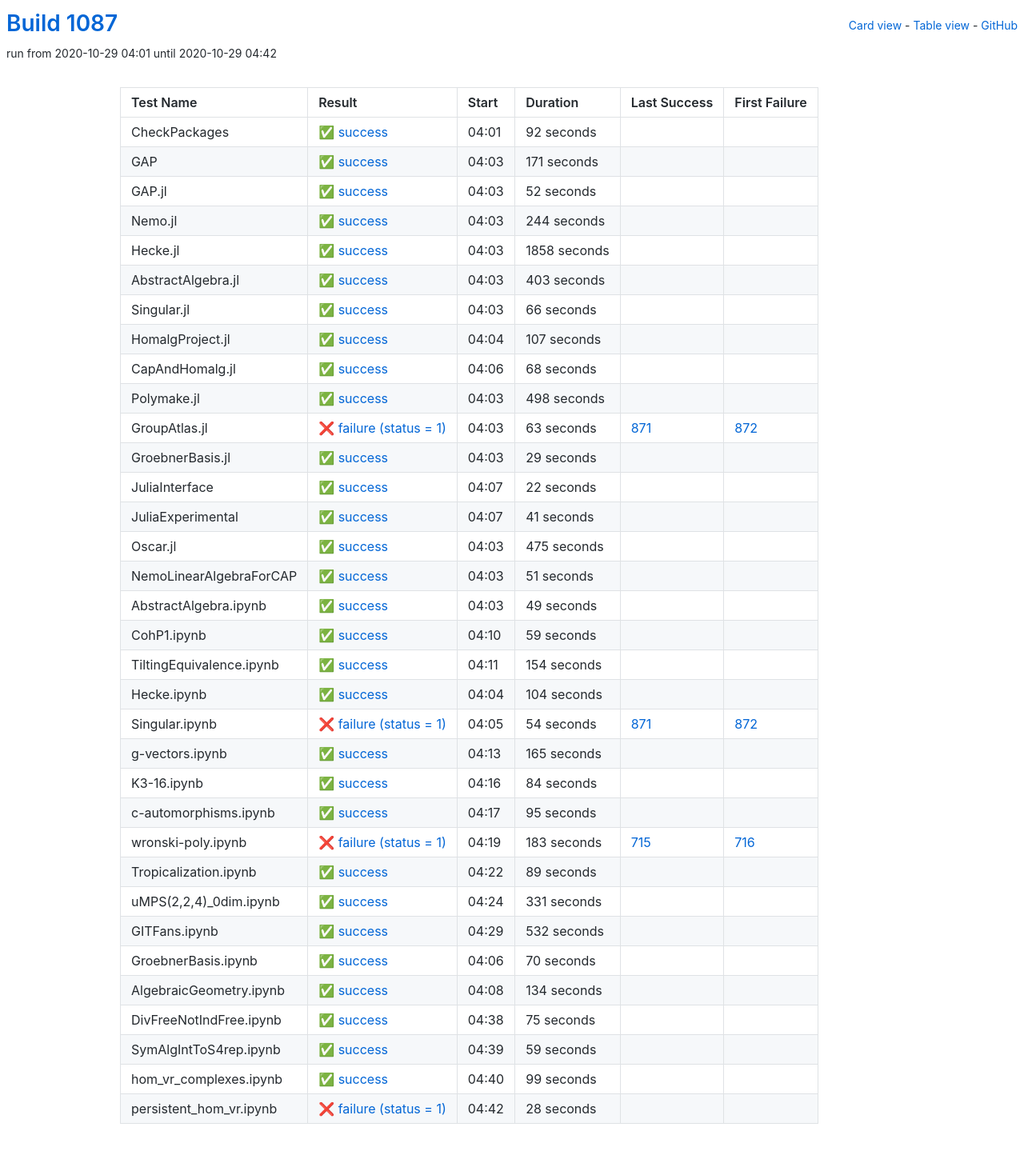
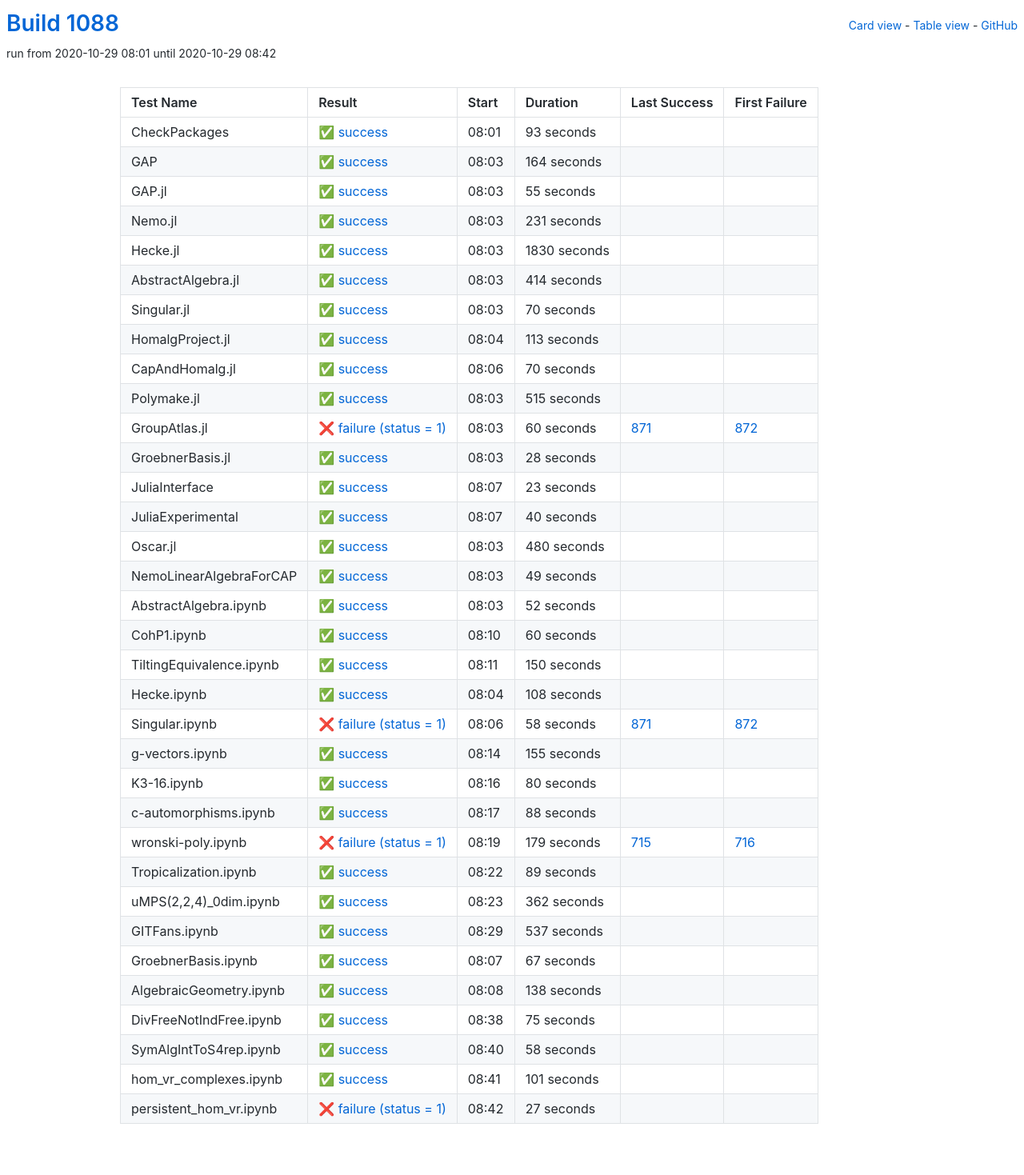
Before and after one commit to oscar-system/oscar-ci-status-stable, a Jekyll site: the page built from table.html, in a window 1280 px wide. Shown: the whole page at 80% size. Built offline with Jekyll 4.4.1, drawn with Linux system fonts in a browser that asks for light colours.

Commit message:
Build #1088

```diff
--- a/_data/ci.yml
+++ b/_data/ci.yml
@@ -1,6 +1,6 @@
 ---
-build: 1087
-build_url: https://oscarci.mathematik.uni-kl.de/job/oscar-stable/1087/
+build: 1088
+build_url: https://oscarci.mathematik.uni-kl.de/job/oscar-stable/1088/
 job: oscar-stable
 organization: oscar-system
 repo: oscar-ci-status-stable
@@ -8,32 +8,200 @@ repourl: https://github.com/oscar-system/oscar-ci-status-stable
 tests:
 - name: CheckPackages
   id: checkpackages
-  log: https://oscarci.mathematik.uni-kl.de/job/oscar-stable/1087/artifact/logs/build-1087/CheckPackages.log
-  start: 2020-10-29 04:01
+  log: https://oscarci.mathematik.uni-kl.de/job/oscar-stable/1088/artifact/logs/build-1088/CheckPackages.log
+  start: 2020-10-29 08:01
   success: true
   exitcode: 0
   status: success
-  duration: 92
+  duration: 93
   last_success: false
   last_success_url:
   first_failure: false
   first_failure_url:
 - name: GAP
   id: gap
-  log: https://oscarci.mathematik.uni-kl.de/job/oscar-stable/1087/artifact/logs/build-1087/GAP.log
-  start: 2020-10-29 04:03
+  log: https://oscarci.mathematik.uni-kl.de/job/oscar-stable/1088/artifact/logs/build-1088/GAP.log
+  start: 2020-10-29 08:03
   success: true
   exitcode: 0
   status: success
-  duration: 171
+  duration: 164
   last_success: false
   last_success_url:
   first_failure: false
   first_failure_url:
 - name: GAP.jl
   id: gap-jl
-  log: https://oscarci.mathematik.uni-kl.de/job/oscar-stable/1087/artifact/logs/build-1087/GAP.jl.log
-  start: 2020-10-29 04:03
+  log: https://oscarci.mathematik.uni-kl.de/job/oscar-stable/1088/artifact/logs/build-1088/GAP.jl.log
+  start: 2020-10-29 08:03
+  success: true
+  exitcode: 0
+  status: success
+  duration: 55
+  last_success: false
+  last_success_url:
+  first_failure: false
+  first_failure_url:
+- name: Nemo.jl
+  id: nemo-jl
+  log: https://oscarci.mathematik.uni-kl.de/job/oscar-stable/1088/artifact/logs/build-1088/Nemo.jl.log
+  start: 2020-10-29 08:03
+  success: true
+  exitcode: 0
+  status: success
+  duration: 231
+  last_success: false
+  last_success_url:
+  first_failure: false
+  first_failure_url:
+- name: Hecke.jl
+  id: hecke-jl
+  log: https://oscarci.mathematik.uni-kl.de/job/oscar-stable/1088/artifact/logs/build-1088/Hecke.jl.log
+  start: 2020-10-29 08:03
+  success: true
+  exitcode: 0
+  status: success
+  duration: 1830
+  last_success: false
+  last_success_url:
+  first_failure: false
+  first_failure_url:
+- name: AbstractAlgebra.jl
+  id: abstractalgebra-jl
+  log: https://oscarci.mathematik.uni-kl.de/job/oscar-stable/1088/artifact/logs/build-1088/AbstractAlgebra.jl.log
+  start: 2020-10-29 08:03
+  success: true
+  exitcode: 0
+  status: success
+  duration: 414
+  last_success: false
+  last_success_url:
+  first_failure: false
+  first_failure_url:
+- name: Singular.jl
+  id: singular-jl
+  log: https://oscarci.mathematik.uni-kl.de/job/oscar-stable/1088/artifact/logs/build-1088/Singular.jl.log
+  start: 2020-10-29 08:03
+  success: true
+  exitcode: 0
+  status: success
+  duration: 70
+  last_success: false
+  last_success_url:
+  first_failure: false
+  first_failure_url:
+- name: HomalgProject.jl
+  id: homalgproject-jl
+  log: https://oscarci.mathematik.uni-kl.de/job/oscar-stable/1088/artifact/logs/build-1088/HomalgProject.jl.log
+  start: 2020-10-29 08:04
+  success: true
+  exitcode: 0
+  status: success
+  duration: 113
+  last_success: false
+  last_success_url:
+  first_failure: false
+  first_failure_url:
+- name: CapAndHomalg.jl
+  id: capandhomalg-jl
+  log: https://oscarci.mathematik.uni-kl.de/job/oscar-stable/1088/artifact/logs/build-1088/CapAndHomalg.jl.log
+  start: 2020-10-29 08:06
+  success: true
+  exitcode: 0
+  status: success
+  duration: 70
+  last_success: false
+  last_success_url:
+  first_failure: false
+  first_failure_url:
+- name: Polymake.jl
+  id: polymake-jl
+  log: https://oscarci.mathematik.uni-kl.de/job/oscar-stable/1088/artifact/logs/build-1088/Polymake.jl.log
+  start: 2020-10-29 08:03
+  success: true
+  exitcode: 0
+  status: success
+  duration: 515
+  last_success: false
+  last_success_url:
+  first_failure: false
+  first_failure_url:
+- name: GroupAtlas.jl
+  id: groupatlas-jl
+  log: https://oscarci.mathematik.uni-kl.de/job/oscar-stable/1088/artifact/logs/build-1088/GroupAtlas.jl.log
+  start: 2020-10-29 08:03
+  success: false
+  exitcode: 1
+  status: failure
+  duration: 60
+  last_success: 871
+  last_success_url: https://oscarci.mathematik.uni-kl.de/job/oscar-stable/871/
+  first_failure: 872
+  first_failure_url: https://oscarci.mathematik.uni-kl.de/job/oscar-stable/872/
+- name: GroebnerBasis.jl
+  id: groebnerbasis-jl
+  log: https://oscarci.mathematik.uni-kl.de/job/oscar-stable/1088/artifact/logs/build-1088/GroebnerBasis.jl.log
+  start: 2020-10-29 08:03
+  success: true
+  exitcode: 0
+  status: success
+  duration: 28
+  last_success: false
+  last_success_url:
+  first_failure: false
+  first_failure_url:
+- name: JuliaInterface
+  id: juliainterface
+  log: https://oscarci.mathematik.uni-kl.de/job/oscar-stable/1088/artifact/logs/build-1088/JuliaInterface.log
+  start: 2020-10-29 08:07
+  success: true
+  exitcode: 0
+  status: success
+  duration: 23
+  last_success: false
+  last_success_url:
+  first_failure: false
+  first_failure_url:
+- name: JuliaExperimental
+  id: juliaexperimental
+  log: https://oscarci.mathematik.uni-kl.de/job/oscar-stable/1088/artifact/logs/build-1088/JuliaExperimental.log
+  start: 2020-10-29 08:07
+  success: true
+  exitcode: 0
+  status: success
+  duration: 40
+  last_success: false
+  last_success_url:
+  first_failure: false
+  first_failure_url:
+- name: Oscar.jl
+  id: oscar-jl
+  log: https://oscarci.mathematik.uni-kl.de/job/oscar-stable/1088/artifact/logs/build-1088/Oscar.jl.log
+  start: 2020-10-29 08:03
+  success: true
+  exitcode: 0
+  status: success
+  duration: 480
+  last_success: false
+  last_success_url:
+  first_failure: false
+  first_failure_url:
+- name: NemoLinearAlgebraForCAP
+  id: nemolinearalgebraforcap
+  log: https://oscarci.mathematik.uni-kl.de/job/oscar-stable/1088/artifact/logs/build-1088/NemoLinearAlgebraForCAP.log
+  start: 2020-10-29 08:03
+  success: true
+  exitcode: 0
+  status: success
+  duration: 49
+  last_success: false
+  last_success_url:
+  first_failure: false
+  first_failure_url:
+- name: AbstractAlgebra.ipynb
+  id: abstractalgebra-ipynb
+  log: https://oscarci.mathematik.uni-kl.de/job/oscar-stable/1088/artifact/logs/build-1088/AbstractAlgebra.ipynb.log
+  start: 2020-10-29 08:03
   success: true
   exitcode: 0
   status: success
@@ -42,274 +210,106 @@ tests:
   last_success_url:
   first_failure: false
   first_failure_url:
-- name: Nemo.jl
-  id: nemo-jl
-  log: https://oscarci.mathematik.uni-kl.de/job/oscar-stable/1087/artifact/logs/build-1087/Nemo.jl.log
-  start: 2020-10-29 04:03
+- name: CohP1.ipynb
+  id: cohp1-ipynb
+  log: https://oscarci.mathematik.uni-kl.de/job/oscar-stable/1088/artifact/logs/build-1088/CohP1.ipynb.log
+  start: 2020-10-29 08:10
   success: true
   exitcode: 0
   status: success
-  duration: 244
-  last_success: false
-  last_success_url:
-  first_failure: false
-  first_failure_url:
-- name: Hecke.jl
-  id: hecke-jl
-  log: https://oscarci.mathematik.uni-kl.de/job/oscar-stable/1087/artifact/logs/build-1087/Hecke.jl.log
-  start: 2020-10-29 04:03
-  success: true
-  exitcode: 0
-  status: success
-  duration: 1858
-  last_success: false
-  last_success_url:
-  first_failure: false
-  first_failure_url:
-- name: AbstractAlgebra.jl
-  id: abstractalgebra-jl
-  log: https://oscarci.mathematik.uni-kl.de/job/oscar-stable/1087/artifact/logs/build-1087/AbstractAlgebra.jl.log
-  start: 2020-10-29 04:03
-  success: true
-  exitcode: 0
-  status: success
-  duration: 403
-  last_success: false
-  last_success_url:
-  first_failure: false
-  first_failure_url:
-- name: Singular.jl
-  id: singular-jl
-  log: https://oscarci.mathematik.uni-kl.de/job/oscar-stable/1087/artifact/logs/build-1087/Singular.jl.log
-  start: 2020-10-29 04:03
-  success: true
-  exitcode: 0
-  status: success
-  duration: 66
-  last_success: false
-  last_success_url:
-  first_failure: false
-  first_failure_url:
-- name: HomalgProject.jl
-  id: homalgproject-jl
-  log: https://oscarci.mathematik.uni-kl.de/job/oscar-stable/1087/artifact/logs/build-1087/HomalgProject.jl.log
-  start: 2020-10-29 04:04
-  success: true
-  exitcode: 0
-  status: success
-  duration: 107
-  last_success: false
-  last_success_url:
-  first_failure: false
-  first_failure_url:
-- name: CapAndHomalg.jl
-  id: capandhomalg-jl
-  log: https://oscarci.mathematik.uni-kl.de/job/oscar-stable/1087/artifact/logs/build-1087/CapAndHomalg.jl.log
-  start: 2020-10-29 04:06
-  success: true
-  exitcode: 0
-  status: success
-  duration: 68
-  last_success: false
-  last_success_url:
-  first_failure: false
-  first_failure_url:
-- name: Polymake.jl
-  id: polymake-jl
-  log: https://oscarci.mathematik.uni-kl.de/job/oscar-stable/1087/artifact/logs/build-1087/Polymake.jl.log
-  start: 2020-10-29 04:03
-  success: true
-  exitcode: 0
-  status: success
-  duration: 498
-  last_success: false
-  last_success_url:
-  first_failure: false
-  first_failure_url:
-- name: GroupAtlas.jl
-  id: groupatlas-jl
-  log: https://oscarci.mathematik.uni-kl.de/job/oscar-stable/1087/artifact/logs/build-1087/GroupAtlas.jl.log
-  start: 2020-10-29 04:03
-  success: false
-  exitcode: 1
-  status: failure
-  duration: 63
-  last_success: 871
-  last_success_url: https://oscarci.mathematik.uni-kl.de/job/oscar-stable/871/
-  first_failure: 872
-  first_failure_url: https://oscarci.mathematik.uni-kl.de/job/oscar-stable/872/
-- name: GroebnerBasis.jl
-  id: groebnerbasis-jl
-  log: https://oscarci.mathematik.uni-kl.de/job/oscar-stable/1087/artifact/logs/build-1087/GroebnerBasis.jl.log
-  start: 2020-10-29 04:03
-  success: true
-  exitcode: 0
-  status: success
-  duration: 29
-  last_success: false
-  last_success_url:
-  first_failure: false
-  first_failure_url:
-- name: JuliaInterface
-  id: juliainterface
-  log: https://oscarci.mathematik.uni-kl.de/job/oscar-stable/1087/artifact/logs/build-1087/JuliaInterface.log
-  start: 2020-10-29 04:07
-  success: true
-  exitcode: 0
-  status: success
-  duration: 22
-  last_success: false
-  last_success_url:
-  first_failure: false
-  first_failure_url:
-- name: JuliaExperimental
-  id: juliaexperimental
-  log: https://oscarci.mathematik.uni-kl.de/job/oscar-stable/1087/artifact/logs/build-1087/JuliaExperimental.log
-  start: 2020-10-29 04:07
-  success: true
-  exitcode: 0
-  status: success
-  duration: 41
-  last_success: false
-  last_success_url:
-  first_failure: false
-  first_failure_url:
-- name: Oscar.jl
-  id: oscar-jl
-  log: https://oscarci.mathematik.uni-kl.de/job/oscar-stable/1087/artifact/logs/build-1087/Oscar.jl.log
-  start: 2020-10-29 04:03
-  success: true
-  exitcode: 0
-  status: success
-  duration: 475
-  last_success: false
-  last_success_url:
-  first_failure: false
-  first_failure_url:
-- name: NemoLinearAlgebraForCAP
-  id: nemolinearalgebraforcap
-  log: https://oscarci.mathematik.uni-kl.de/job/oscar-stable/1087/artifact/logs/build-1087/NemoLinearAlgebraForCAP.log
-  start: 2020-10-29 04:03
-  success: true
-  exitcode: 0
-  status: success
-  duration: 51
-  last_success: false
-  last_success_url:
-  first_failure: false
-  first_failure_url:
-- name: AbstractAlgebra.ipynb
-  id: abstractalgebra-ipynb
-  log: https://oscarci.mathematik.uni-kl.de/job/oscar-stable/1087/artifact/logs/build-1087/AbstractAlgebra.ipynb.log
-  start: 2020-10-29 04:03
-  success: true
-  exitcode: 0
-  status: success
-  duration: 49
-  last_success: false
-  last_success_url:
-  first_failure: false
-  first_failure_url:
-- name: CohP1.ipynb
-  id: cohp1-ipynb
-  log: https://oscarci.mathematik.uni-kl.de/job/oscar-stable/1087/artifact/logs/build-1087/CohP1.ipynb.log
-  start: 2020-10-29 04:10
-  success: true
-  exitcode: 0
-  status: success
-  duration: 59
+  duration: 60
   last_success: false
   last_success_url:
   first_failure: false
   first_failure_url:
 - name: TiltingEquivalence.ipynb
   id: tiltingequivalence-ipynb
-  log: https://oscarci.mathematik.uni-kl.de/job/oscar-stable/1087/artifact/logs/build-1087/TiltingEquivalence.ipynb.log
-  start: 2020-10-29 04:11
+  log: https://oscarci.mathematik.uni-kl.de/job/oscar-stable/1088/artifact/logs/build-1088/TiltingEquivalence.ipynb.log
+  start: 2020-10-29 08:11
   success: true
   exitcode: 0
   status: success
-  duration: 154
+  duration: 150
   last_success: false
   last_success_url:
   first_failure: false
   first_failure_url:
 - name: Hecke.ipynb
   id: hecke-ipynb
-  log: https://oscarci.mathematik.uni-kl.de/job/oscar-stable/1087/artifact/logs/build-1087/Hecke.ipynb.log
-  start: 2020-10-29 04:04
+  log: https://oscarci.mathematik.uni-kl.de/job/oscar-stable/1088/artifact/logs/build-1088/Hecke.ipynb.log
+  start: 2020-10-29 08:04
   success: true
   exitcode: 0
   status: success
-  duration: 104
+  duration: 108
   last_success: false
   last_success_url:
   first_failure: false
   first_failure_url:
 - name: Singular.ipynb
   id: singular-ipynb
-  log: https://oscarci.mathematik.uni-kl.de/job/oscar-stable/1087/artifact/logs/build-1087/Singular.ipynb.log
-  start: 2020-10-29 04:05
+  log: https://oscarci.mathematik.uni-kl.de/job/oscar-stable/1088/artifact/logs/build-1088/Singular.ipynb.log
+  start: 2020-10-29 08:06
   success: false
   exitcode: 1
   status: failure
-  duration: 54
+  duration: 58
   last_success: 871
   last_success_url: https://oscarci.mathematik.uni-kl.de/job/oscar-stable/871/
   first_failure: 872
   first_failure_url: https://oscarci.mathematik.uni-kl.de/job/oscar-stable/872/
 - name: g-vectors.ipynb
   id: g-vectors-ipynb
-  log: https://oscarci.mathematik.uni-kl.de/job/oscar-stable/1087/artifact/logs/build-1087/g-vectors.ipynb.log
-  start: 2020-10-29 04:13
+  log: https://oscarci.mathematik.uni-kl.de/job/oscar-stable/1088/artifact/logs/build-1088/g-vectors.ipynb.log
+  start: 2020-10-29 08:14
   success: true
   exitcode: 0
   status: success
-  duration: 165
+  duration: 155
   last_success: false
   last_success_url:
   first_failure: false
   first_failure_url:
 - name: K3-16.ipynb
   id: k3-16-ipynb
-  log: https://oscarci.mathematik.uni-kl.de/job/oscar-stable/1087/artifact/logs/build-1087/K3-16.ipynb.log
-  start: 2020-10-29 04:16
+  log: https://oscarci.mathematik.uni-kl.de/job/oscar-stable/1088/artifact/logs/build-1088/K3-16.ipynb.log
+  start: 2020-10-29 08:16
   success: true
   exitcode: 0
   status: success
-  duration: 84
+  duration: 80
   last_success: false
   last_success_url:
   first_failure: false
   first_failure_url:
 - name: c-automorphisms.ipynb
   id: c-automorphisms-ipynb
-  log: https://oscarci.mathematik.uni-kl.de/job/oscar-stable/1087/artifact/logs/build-1087/c-automorphisms.ipynb.log
-  start: 2020-10-29 04:17
+  log: https://oscarci.mathematik.uni-kl.de/job/oscar-stable/1088/artifact/logs/build-1088/c-automorphisms.ipynb.log
+  start: 2020-10-29 08:17
   success: true
   exitcode: 0
   status: success
-  duration: 95
+  duration: 88
   last_success: false
   last_success_url:
   first_failure: false
   first_failure_url:
 - name: wronski-poly.ipynb
   id: wronski-poly-ipynb
-  log: https://oscarci.mathematik.uni-kl.de/job/oscar-stable/1087/artifact/logs/build-1087/wronski-poly.ipynb.log
-  start: 2020-10-29 04:19
+  log: https://oscarci.mathematik.uni-kl.de/job/oscar-stable/1088/artifact/logs/build-1088/wronski-poly.ipynb.log
+  start: 2020-10-29 08:19
   success: false
   exitcode: 1
   status: failure
-  duration: 183
+  duration: 179
   last_success: 715
   last_success_url: https://oscarci.mathematik.uni-kl.de/job/oscar-stable/715/
   first_failure: 716
   first_failure_url: https://oscarci.mathematik.uni-kl.de/job/oscar-stable/716/
 - name: Tropicalization.ipynb
   id: tropicalization-ipynb
-  log: https://oscarci.mathematik.uni-kl.de/job/oscar-stable/1087/artifact/logs/build-1087/Tropicalization.ipynb.log
-  start: 2020-10-29 04:22
+  log: https://oscarci.mathematik.uni-kl.de/job/oscar-stable/1088/artifact/logs/build-1088/Tropicalization.ipynb.log
+  start: 2020-10-29 08:22
   success: true
   exitcode: 0
   status: success
@@ -320,56 +320,56 @@ tests:
   first_failure_url:
 - name: uMPS(2,2,4)_0dim.ipynb
   id: umps-2-2-4-0dim-ipynb
-  log: https://oscarci.mathematik.uni-kl.de/job/oscar-stable/1087/artifact/logs/build-1087/uMPS-2-2-4-_0dim.ipynb.log
-  start: 2020-10-29 04:24
+  log: https://oscarci.mathematik.uni-kl.de/job/oscar-stable/1088/artifact/logs/build-1088/uMPS-2-2-4-_0dim.ipynb.log
+  start: 2020-10-29 08:23
   success: true
   exitcode: 0
   status: success
-  duration: 331
+  duration: 362
   last_success: false
   last_success_url:
   first_failure: false
   first_failure_url:
 - name: GITFans.ipynb
   id: gitfans-ipynb
-  log: https://oscarci.mathematik.uni-kl.de/job/oscar-stable/1087/artifact/logs/build-1087/GITFans.ipynb.log
-  start: 2020-10-29 04:29
+  log: https://oscarci.mathematik.uni-kl.de/job/oscar-stable/1088/artifact/logs/build-1088/GITFans.ipynb.log
+  start: 2020-10-29 08:29
   success: true
   exitcode: 0
   status: success
-  duration: 532
+  duration: 537
   last_success: false
   last_success_url:
   first_failure: false
   first_failure_url:
 - name: GroebnerBasis.ipynb
   id: groebnerbasis-ipynb
-  log: https://oscarci.mathematik.uni-kl.de/job/oscar-stable/1087/artifact/logs/build-1087/GroebnerBasis.ipynb.log
-  start: 2020-10-29 04:06
+  log: https://oscarci.mathematik.uni-kl.de/job/oscar-stable/1088/artifact/logs/build-1088/GroebnerBasis.ipynb.log
+  start: 2020-10-29 08:07
   success: true
   exitcode: 0
   status: success
-  duration: 70
+  duration: 67
   last_success: false
   last_success_url:
   first_failure: false
   first_failure_url:
 - name: AlgebraicGeometry.ipynb
   id: algebraicgeometry-ipynb
-  log: https://oscarci.mathematik.uni-kl.de/job/oscar-stable/1087/artifact/logs/build-1087/AlgebraicGeometry.ipynb.log
-  start: 2020-10-29 04:08
+  log: https://oscarci.mathematik.uni-kl.de/job/oscar-stable/1088/artifact/logs/build-1088/AlgebraicGeometry.ipynb.log
+  start: 2020-10-29 08:08
   success: true
   exitcode: 0
   status: success
-  duration: 134
+  duration: 138
   last_success: false
   last_success_url:
   first_failure: false
   first_failure_url:
 - name: DivFreeNotIndFree.ipynb
   id: divfreenotindfree-ipynb
-  log: https://oscarci.mathematik.uni-kl.de/job/oscar-stable/1087/artifact/logs/build-1087/DivFreeNotIndFree.ipynb.log
-  start: 2020-10-29 04:38
+  log: https://oscarci.mathematik.uni-kl.de/job/oscar-stable/1088/artifact/logs/build-1088/DivFreeNotIndFree.ipynb.log
+  start: 2020-10-29 08:38
   success: true
   exitcode: 0
   status: success
@@ -380,36 +380,36 @@ tests:
   first_failure_url:
 - name: SymAlgIntToS4rep.ipynb
   id: symalginttos4rep-ipynb
-  log: https://oscarci.mathematik.uni-kl.de/job/oscar-stable/1087/artifact/logs/build-1087/SymAlgIntToS4rep.ipynb.log
-  start: 2020-10-29 04:39
+  log: https://oscarci.mathematik.uni-kl.de/job/oscar-stable/1088/artifact/logs/build-1088/SymAlgIntToS4rep.ipynb.log
+  start: 2020-10-29 08:40
   success: true
   exitcode: 0
   status: success
-  duration: 59
+  duration: 58
   last_success: false
   last_success_url:
   first_failure: false
   first_failure_url:
 - name: hom_vr_complexes.ipynb
   id: hom-vr-complexes-ipynb
-  log: https://oscarci.mathematik.uni-kl.de/job/oscar-stable/1087/artifact/logs/build-1087/hom_vr_complexes.ipynb.log
-  start: 2020-10-29 04:40
+  log: https://oscarci.mathematik.uni-kl.de/job/oscar-stable/1088/artifact/logs/build-1088/hom_vr_complexes.ipynb.log
+  start: 2020-10-29 08:41
   success: true
   exitcode: 0
   status: success
-  duration: 99
+  duration: 101
   last_success: false
   last_success_url:
   first_failure: false
   first_failure_url:
 - name: persistent_hom_vr.ipynb
   id: persistent-hom-vr-ipynb
-  log: https://oscarci.mathematik.uni-kl.de/job/oscar-stable/1087/artifact/logs/build-1087/persistent_hom_vr.ipynb.log
-  start: 2020-10-29 04:42
+  log: https://oscarci.mathematik.uni-kl.de/job/oscar-stable/1088/artifact/logs/build-1088/persistent_hom_vr.ipynb.log
+  start: 2020-10-29 08:42
   success: false
   exitcode: 1
   status: failure
-  duration: 28
+  duration: 27
   last_success: false
   last_success_url:
   first_failure: false
```
Also changed, not shown: README.md.
